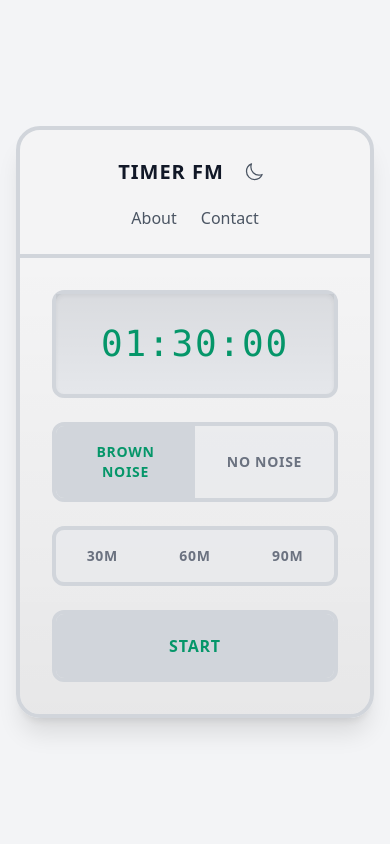
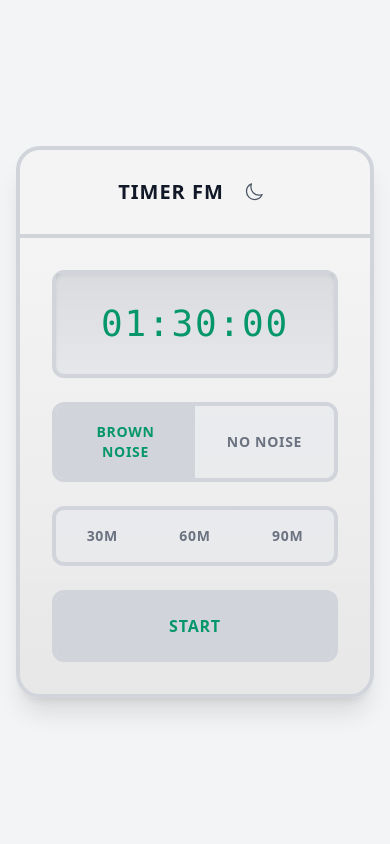
Before and after one commit to josh-may/timer-bud, a Next.js app: page / in a window 390 px wide. Shown: the top 844 px of the page. Built offline with nearby package versions, Linux system fonts and the light colour scheme; no server answers.

Commit message:
Lazy commit

```diff
--- a/pages/index.js
+++ b/pages/index.js
@@ -210,7 +210,7 @@
                   )}
                 </button>
               </div>
-              <nav className="flex items-center gap-6">
+              <nav className="hidden sm:hidden lg:flex items-center gap-6">
                 <button
                   onClick={() => setShowAboutModal(true)}
                   className={`text-base sm:text-lg font-medium ${
```
